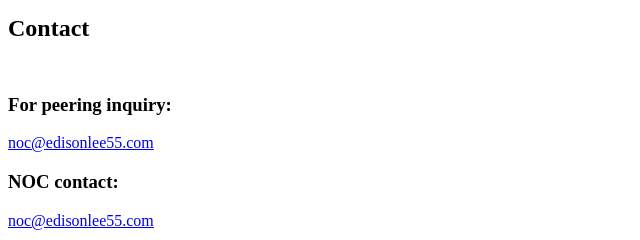
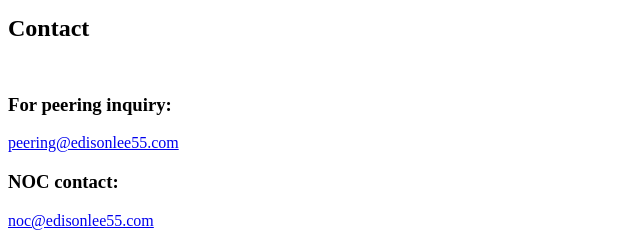
Before and after one commit to edisonlee55/network.edisonlee55.com, a website: page index.html in a window 1280 px wide. Shown: the part 1040-1280 px from the top of the page, 0-640 px from the left. Drawn offline with nearby package versions, Linux system fonts and the light colour scheme; a web font is replaced by a local one.

Commit message:
Update peering email

```diff
--- a/index.html
+++ b/index.html
@@ -89,7 +89,7 @@
                         <h2 class="text-white mb-4">Contact</h2>
                         <hr style="color: #fff; border: 1px solid; border-top: 1px solid; margin-bottom: 30px;"/>
                         <h3 class="text-white mb-3">For peering inquiry:</h3>
-                        <a class="btn btn-primary mb-3" href="mailto:noc@edisonlee55.com">noc@edisonlee55.com</a>
+                        <a class="btn btn-primary mb-3" href="mailto:peering@edisonlee55.com">peering@edisonlee55.com</a>
                         <h3 class="text-white mb-3">NOC contact:</h3>
                         <a class="btn btn-primary mb-3" href="mailto:noc@edisonlee55.com">noc@edisonlee55.com</a>
                         <hr style="color: #fff; border: 1px solid; border-top: 1px solid; margin-bottom: 30px;"/>
```
